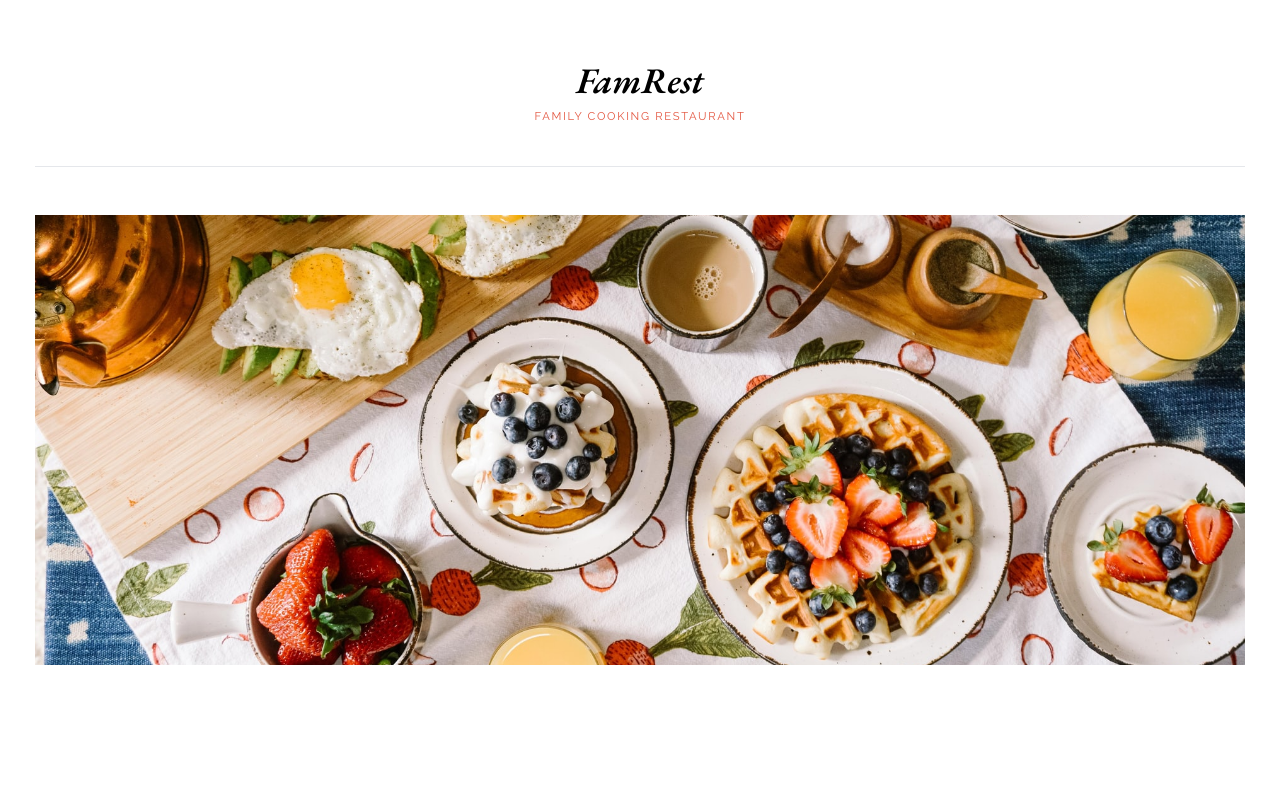
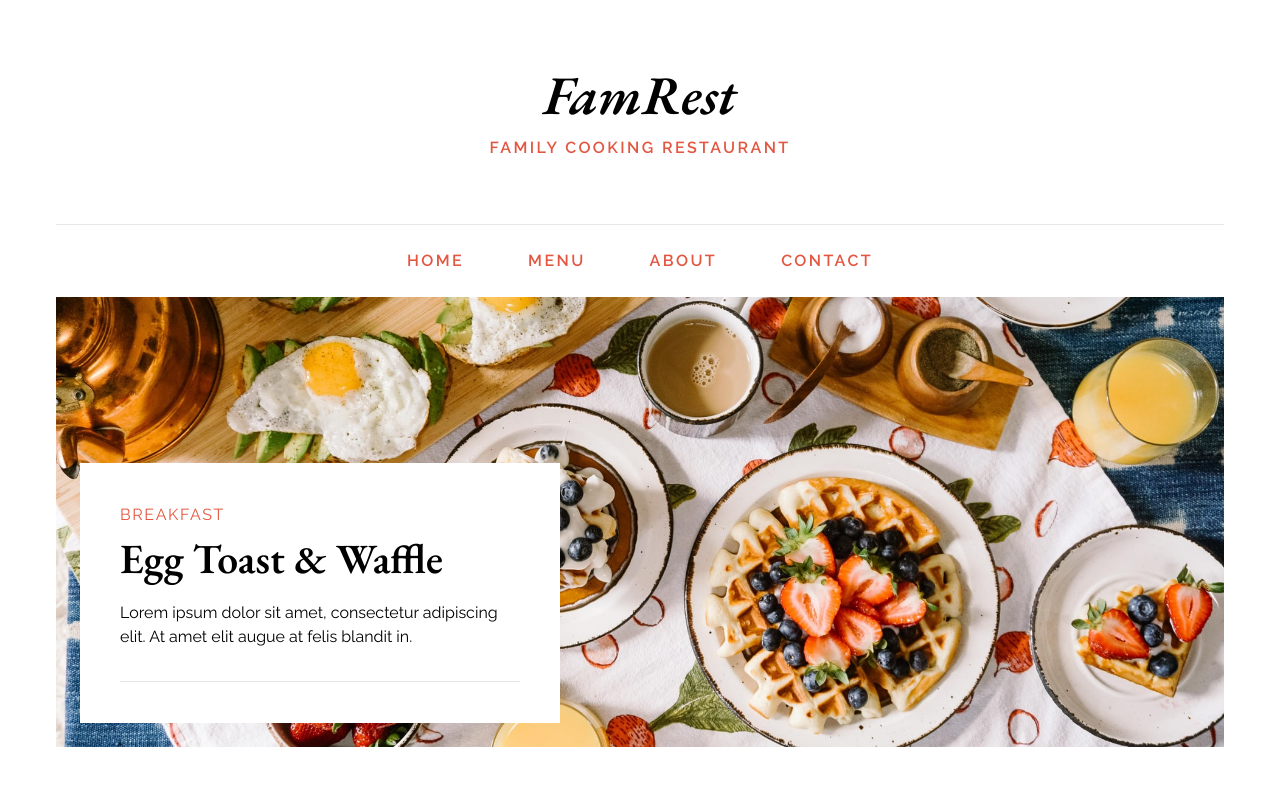
Before and after one commit to firstneverrest/FamRest-Restaurant, a Preact app: page / in a window 1280 px wide. Shown: the top 786 px of the page. Built offline with nearby package versions, Linux system fonts and the light colour scheme.

Commit message:
feat: add navbar & banner card

```diff
--- /dev/null
+++ b/src/components/BannerCard.tsx
@@ -0,0 +1,17 @@
+import { h, FunctionComponent } from 'preact';
+
+const BannerCard: FunctionComponent = () => {
+  return (
+    <nav class="flex flex-col absolute bottom-6 left-6 w-[480px] h-[260px] bg-white p-[40px]">
+      <p class="text-primary uppercase tracking-widest">Breakfast</p>
+      <h3 class="">Egg Toast & Waffle</h3>
+      <p class="mt-3">
+        Lorem ipsum dolor sit amet, consectetur adipiscing elit. At amet elit
+        augue at felis blandit in.
+      </p>
+      <span class="h-px w-full bg-gray-200 mt-[32px]"></span>
+    </nav>
+  );
+};
+
+export default BannerCard;
--- /dev/null
+++ b/src/components/Navbar.tsx
@@ -0,0 +1,14 @@
+import { h, FunctionComponent } from 'preact';
+
+const Navbar: FunctionComponent = () => {
+  return (
+    <nav class="navbar-container">
+      <a class="nav-text">Home</a>
+      <a class="nav-text">Menu</a>
+      <a class="nav-text">About</a>
+      <a class="nav-text">Contact</a>
+    </nav>
+  );
+};
+
+export default Navbar;
--- /dev/null
+++ b/src/components/index.ts
@@ -0,0 +1,2 @@
+export { default as BannerCard } from './BannerCard';
+export { default as Navbar } from './Navbar';
--- a/src/pages/Homepage.tsx
+++ b/src/pages/Homepage.tsx
@@ -1,4 +1,5 @@
 import { h, FunctionComponent } from 'preact';
+import { Navbar, BannerCard } from '../components';
 import Banner from '../assets/images/banner.jpg';
 
 const Homepage: FunctionComponent = () => {
@@ -8,11 +9,15 @@ const Homepage: FunctionComponent = () => {
       <p class="nav-text">Family Cooking Restaurant</p>
 
       <span class="h-px w-full bg-gray-200 mt-16 mb-[24px]"></span>
-      <img
-        class="h-[450px] w-full object-cover mt-[24px]"
-        src={Banner}
-        alt="breakfast"
-      />
+      <Navbar />
+      <div class="relative w-full">
+        <img
+          class="h-[450px] w-full object-cover mt-[24px]"
+          src={Banner}
+          alt="breakfast"
+        />
+        <BannerCard />
+      </div>
     </div>
   );
 };
--- a/src/styles/global.css
+++ b/src/styles/global.css
@@ -9,7 +9,7 @@
 html,
 body {
   font-family: 'Raleway', sans-serif;
-  font-size: 62.5% !important;
+  font-size: 16px !important;
 }
 
 h1,
@@ -22,15 +22,16 @@ h6 {
 }
 
 h1 {
-  font-size: 3.6rem !important;
+  font-size: 3.4rem !important;
 }
 
 h2 {
-  font-size: 3.2rem !important;
+  font-size: 3rem !important;
 }
 
 h3 {
-  font-size: 2.8rem !important;
+  font-size: 2.6rem !important;
+  font-weight: 600 !important;
 }
 
 h4 {
@@ -67,9 +68,23 @@ h6 {
   }
 } */
 
+.navbar-container {
+  display: flex;
+}
+
+.navbar-container a:not(:last-child) {
+  margin-right: 64px;
+  cursor: pointer;
+}
+
+.navbar-container a:hover {
+  color: #ff0000;
+  transition: color 0.3s ease-in-out;
+}
+
 @layer components {
   .nav-text {
-    @apply text-primary tracking-wide text-lg uppercase;
+    @apply text-primary tracking-wide font-semibold uppercase;
   }
 }
 
```
